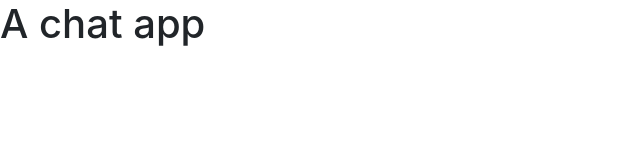
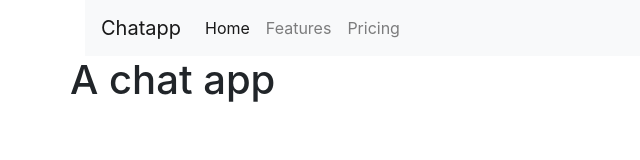
Before and after one commit to saidiadegoke/chatapp, a plain HTML site: page index.html in a window 1280 px wide. Shown: the whole page, without its empty margins (0-640 px from the left). Drawn offline with nearby package versions, Linux system fonts and the light colour scheme.

Commit message:
Implement the navbar

```diff
--- a/index.html
+++ b/index.html
@@ -11,7 +11,35 @@
     <title>Chatapp</title>
   </head>
   <body>
-    <h1>A chat app</h1>
+    <div class="container">
+      <div class="row">
+        <div class="col-md-12">
+            <nav class="navbar navbar-expand-lg navbar-light bg-light">
+                <a class="navbar-brand" href="#">Chatapp</a>
+                <button class="navbar-toggler" type="button" data-toggle="collapse" data-target="#navbarNav" aria-controls="navbarNav" aria-expanded="false" aria-label="Toggle navigation">
+                  <span class="navbar-toggler-icon"></span>
+                </button>
+                <div class="collapse navbar-collapse" id="navbarNav">
+                  <ul class="navbar-nav">
+                    <li class="nav-item active">
+                      <a class="nav-link" href="#">Home <span class="sr-only">(current)</span></a>
+                    </li>
+                    <li class="nav-item">
+                      <a class="nav-link" href="#">Features</a>
+                    </li>
+                    <li class="nav-item">
+                      <a class="nav-link" href="#">Pricing</a>
+                    </li>
+                  </ul>
+                </div>
+              </nav>
+        </div>
+      </div>
+      <div class="row">
+          <h1>A chat app</h1>
+      </div>
+    </div>
+
 
     <!-- Optional JavaScript -->
     <!-- jQuery first, then Popper.js, then Bootstrap JS -->
```
